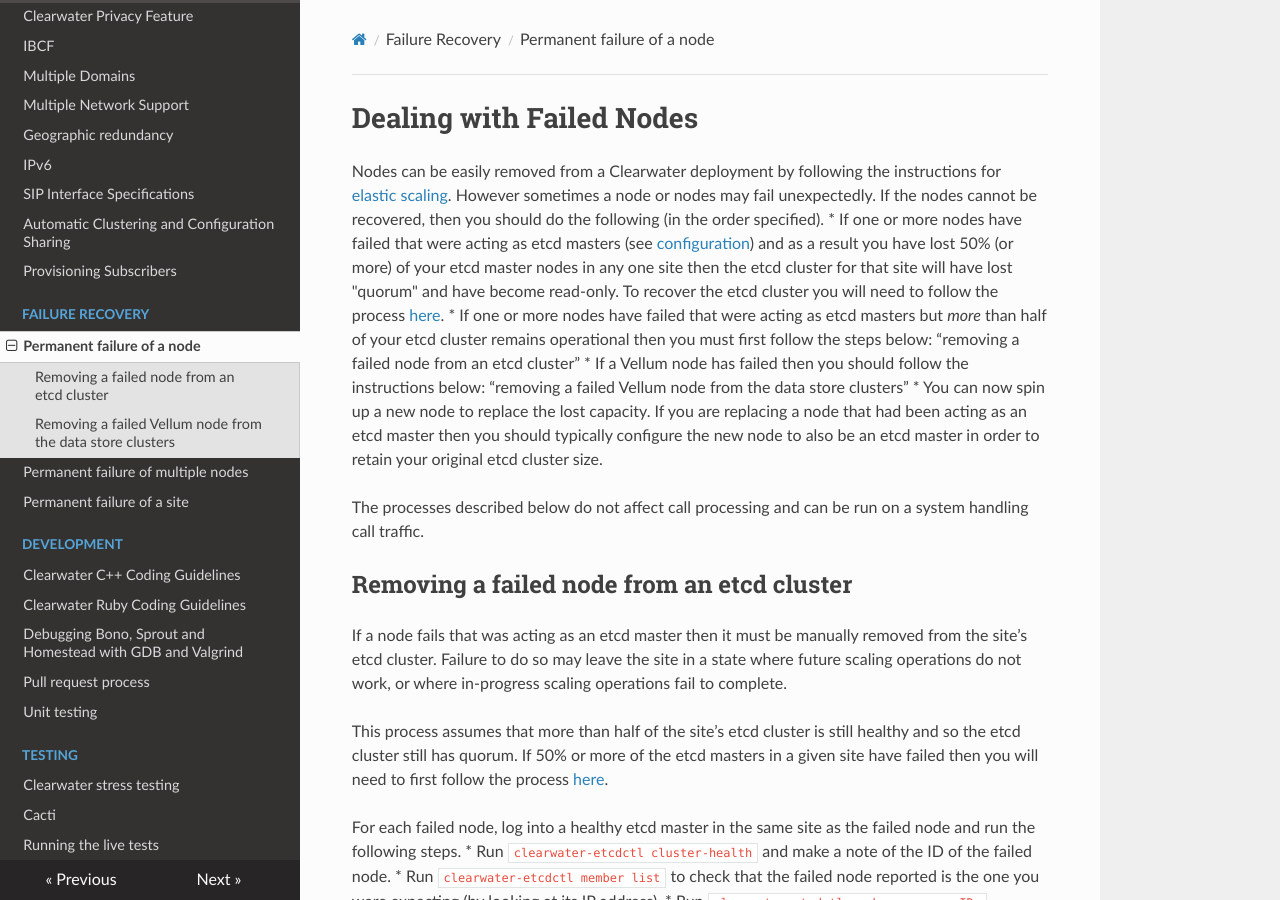
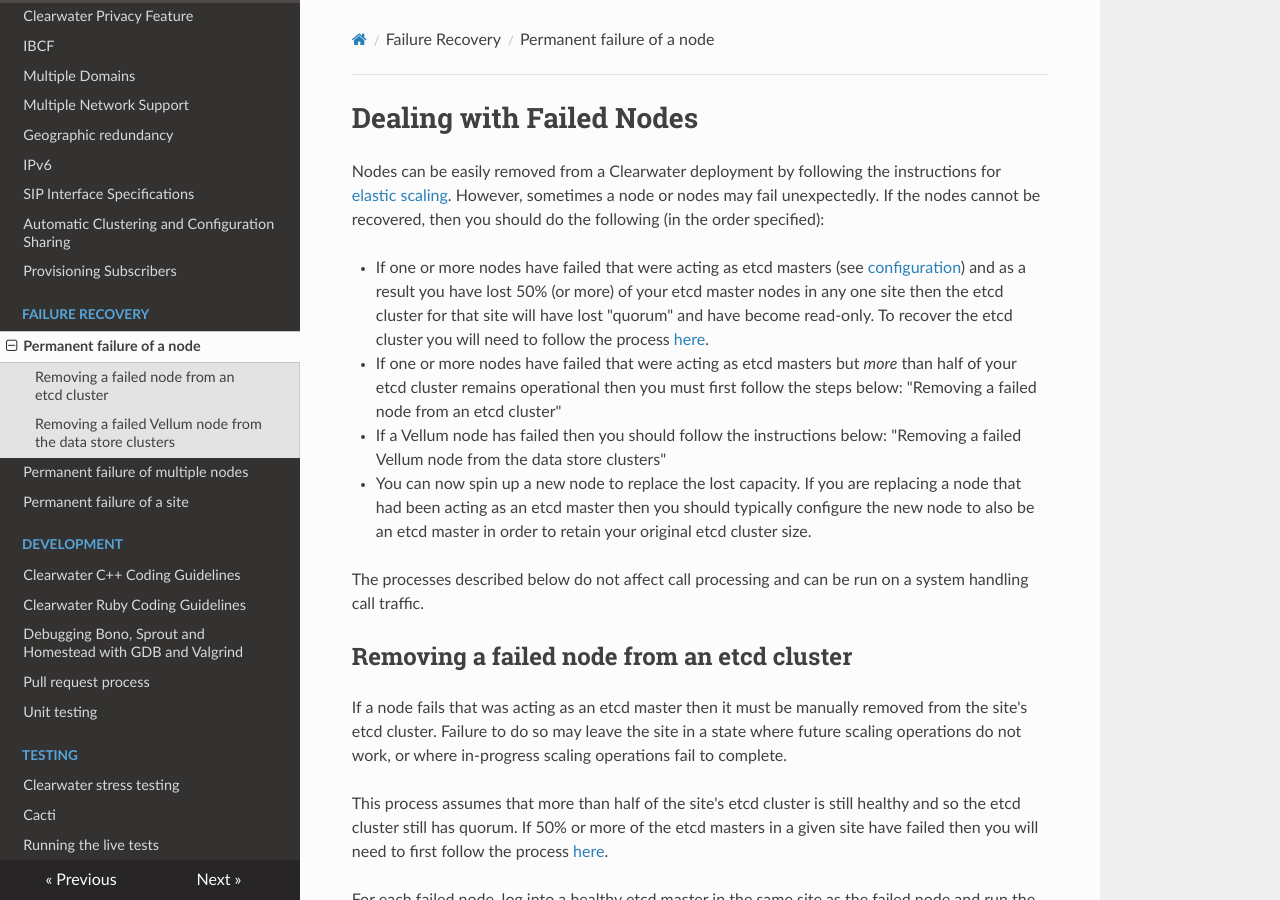
Before and after one commit to Metaswitch/clearwater-readthedocs, an MkDocs documentation site: the page built from docs/Handling_Failed_Nodes.md, in a window 1280 px wide and 900 px high. Built offline with MkDocs 1.6.1, drawn with Linux system fonts in a browser that asks for light colours; nearby versions of some CDN libraries; old or Windows-style settings are respelled for this version of MkDocs.

Commit message:
Fix formatting of Handling Failed NOdes

```diff
--- a/docs/Handling_Failed_Nodes.md
+++ b/docs/Handling_Failed_Nodes.md
@@ -1,18 +1,19 @@
 # Dealing with Failed Nodes
 
-Nodes can be easily removed from a Clearwater deployment by following the instructions for [elastic scaling](Clearwater_Elastic_Scaling.md).  However sometimes a node or nodes may fail unexpectedly.   If the nodes cannot be recovered, then you should do the following (in the order specified).
+Nodes can be easily removed from a Clearwater deployment by following the instructions for [elastic scaling](Clearwater_Elastic_Scaling.md). However, sometimes a node or nodes may fail unexpectedly. If the nodes cannot be recovered, then you should do the following (in the order specified):
+
 * If one or more nodes have failed that were acting as etcd masters (see [configuration](Clearwater_Configuration_Options_Reference.md)) and as a result you have lost 50% (or more) of your etcd master nodes in any one site then the etcd cluster for that site will have lost "quorum" and have become read-only.  To recover the etcd cluster you will need to follow the process [here](Handling_Multiple_Failed_Nodes.md).
-* If one or more nodes have failed that were acting as etcd masters but *more* than half of your etcd cluster remains operational then you must first follow the steps below: “removing a failed node from an etcd cluster”
-* If a Vellum node has failed then you should follow the instructions below: “removing a failed Vellum node from the data store clusters”
-* You can now spin up a new node to replace the lost capacity.   If you are replacing a node that had been acting as an etcd master then you should typically configure the new node to also be an etcd master in order to retain your original etcd cluster size.
+* If one or more nodes have failed that were acting as etcd masters but *more* than half of your etcd cluster remains operational then you must first follow the steps below: "Removing a failed node from an etcd cluster"
+* If a Vellum node has failed then you should follow the instructions below: "Removing a failed Vellum node from the data store clusters"
+* You can now spin up a new node to replace the lost capacity. If you are replacing a node that had been acting as an etcd master then you should typically configure the new node to also be an etcd master in order to retain your original etcd cluster size.
 
 The processes described below do not affect call processing and can be run on a system handling call traffic.
 
 ## Removing a failed node from an etcd cluster
 
-If a node fails that was acting as an etcd master then it must be manually removed from the site’s etcd cluster.   Failure to do so may leave the site in a state where future scaling operations do not work, or where in-progress scaling operations fail to complete.
+If a node fails that was acting as an etcd master then it must be manually removed from the site's etcd cluster. Failure to do so may leave the site in a state where future scaling operations do not work, or where in-progress scaling operations fail to complete.
 
-This process assumes that more than half of the site’s etcd cluster is still healthy and so the etcd cluster still has quorum.   If 50% or more of the etcd masters in a given site have failed then you will need to first follow the process [here](Handling_Multiple_Failed_Nodes.md).
+This process assumes that more than half of the site's etcd cluster is still healthy and so the etcd cluster still has quorum. If 50% or more of the etcd masters in a given site have failed then you will need to first follow the process [here](Handling_Multiple_Failed_Nodes.md).
 
 For each failed node, log into a healthy etcd master in the same site as the failed node and run the following steps.
 * Run `clearwater-etcdctl cluster-health` and make a note of the ID of the failed node.
@@ -21,7 +22,7 @@ For each failed node, log into a healthy etcd master in the same site as the fai
 
 ## Removing a failed Vellum node from the data store clusters
 
-If one or more Vellum nodes fail then they will need to be removed from all of the data store clusters that they were part of.   You will need to know the IP addresses of the failed nodes and if you are using separate signaling and management networks, you must use the signaling IP addresses.
+If one or more Vellum nodes fail then they will need to be removed from all of the data store clusters that they were part of. You will need to know the IP addresses of the failed nodes and if you are using separate signaling and management networks, you must use the signaling IP addresses.
 
 For each site that contains one or more failed Vellum nodes, log into a healthy Vellum node in the site and run the following commands.  If the site contains multiple failed nodes then you will need to run each command for all failed nodes in the site before moving on to the next command, and each command will block until you have run it for all of the failed nodes in a site so you will need to open a separate shell session for each node that has failed.
 
```
